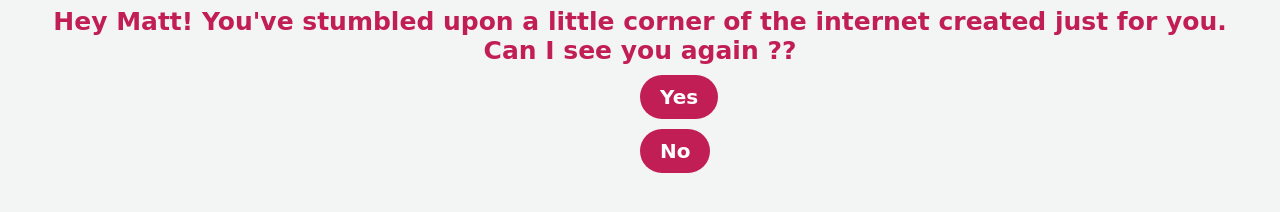
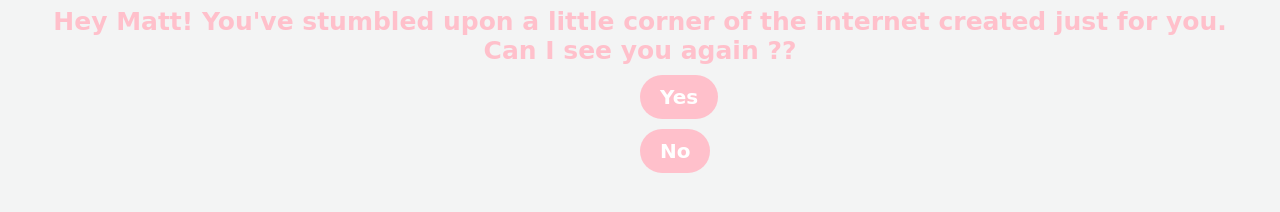
Before and after one commit to SleepyBeee/SleepyBeee.github.io, a plain HTML site: page index.html in a window 1280 px wide. Shown: the part 450-662 px from the top of the page. Drawn offline with nearby package versions, Linux system fonts and the light colour scheme.

Commit message:
Update index.html

```diff
--- a/index.html
+++ b/index.html
@@ -21,12 +21,12 @@
 	  font-family: 'Bradley Hand', cursive;
           font-size: 25px;
           font-weight: bold;
-          color: #C21E56;
+          color: #ffc0cb;
           padding: 10px 10px;
 	}
         button {
           padding: 10px 20px;
-          background-color: #C21E56;
+          background-color: #ffc0cb;
           font-family: 'Bradley Hand', cursive;
           font-size: 20px;
           font-weight: bold;
@@ -41,7 +41,7 @@
           font-family: 'Bradley Hand', cursive;
           font-size: 30px;
           font-weight: bold;
-          color: #C21E56;
+          color: #ffc0cb;
           z-index: 1;
         }
 
```
